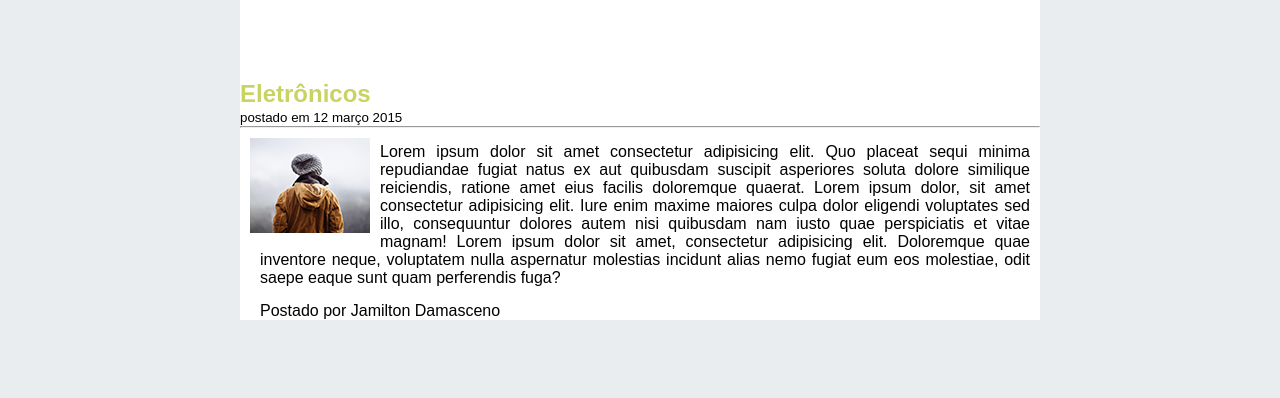
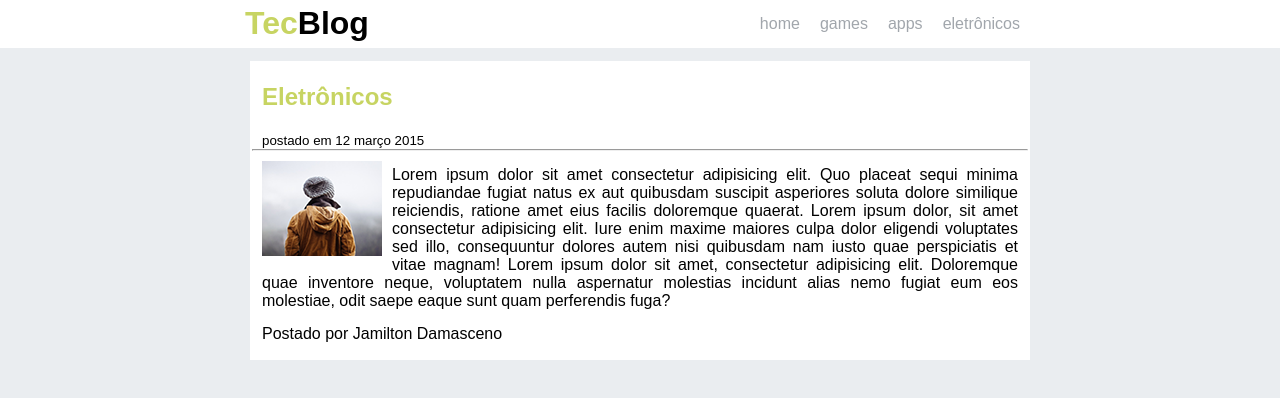
Before and after one commit to 27sarrazin/TecBlog-Paginadeconteudo, a plain HTML site: page eletronicos.html in a window 1280 px wide. Drawn offline with Linux system fonts and the light colour scheme.

Commit message:
ajustes no menu

```diff
--- a/eletronicos.html
+++ b/eletronicos.html
@@ -5,42 +5,20 @@
     <meta http-equiv="X-UA-Compatible" content="IE=edge">
     <meta name="viewport" content="width=device-width, initial-scale=1.0">
     <title>eletronicos</title>
-    <style>
-        *{
-            margin: 0;
-            padding: 0;
-        }
-        body{
-            font-family: Arial, Helvetica, sans-serif;
-            background-color: #eaedf0;
-        }
-        main{
-        background-color: white;
-        min-width: 320px;
-        max-width: 800px;
-        margin: auto;
-        padding-top: 80px;
-        }
-        main div{
-            margin-bottom: 10px;
-        }
-        h2{
-            color: #c7d462;
-        }
-        p{
-            text-align: justify;
-            padding-right: 10px;
-            padding-left: 20px;
-            margin: 15px 0px;
-        }
-        img{
-            float: left;
-            padding: 10px;
-        }
-
-
-
-    </style>
+    <link rel="stylesheet" href="style.css">
+    <header>
+        <div class="topo">
+            <h1>
+                Tec<strong>Blog</strong>
+            </h1>
+                <nav>
+                    <a href="index.html">home</a>
+                    <a href="games.html">games</a>
+                    <a href="apps.html">apps</a>
+                    <a href="eletronicos.html">eletrônicos</a>
+                </nav>
+        </div>
+    </header>
 </head>
 <body>
 
--- a/style.css
+++ b/style.css
@@ -13,6 +13,8 @@ header{
     color: #c7d462;
     background-color: white;
     padding: 5px;
+    width: 100%;
+    position: fixed;
 
 }
 .topo{
@@ -20,6 +22,7 @@ header{
     justify-content: space-between;
     max-width: 800px;
     margin: auto;
+
 }
 
 header h1 strong{
@@ -29,6 +32,7 @@ header h1 strong{
 
 nav{
     display: flex;
+    padding-right:15px;
 }
 
 nav a{
@@ -42,7 +46,7 @@ nav a:hover{
     background-color: #c7d462;
 }
 main{
-
+    padding-top: 4%;
     min-width: 320px;
     max-width: 800px;
     margin: auto;
```
Also changed, not shown: apps.html (+14 -34 lines), games.html (+14 -34 lines).
